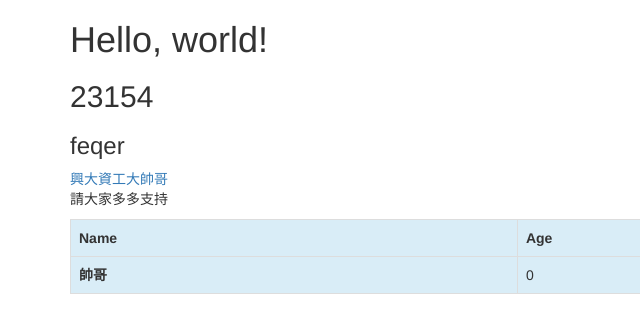
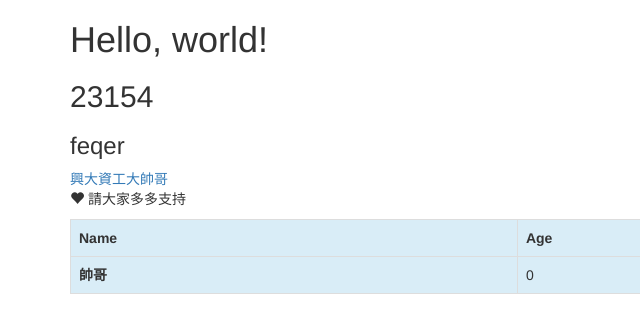
Before and after one commit to smallhand/smallhand.github.io, a plain HTML site: page 20141030.html in a window 1280 px wide. Shown: the full height of the page, 0-640 px from the left. Drawn offline with nearby package versions, Linux system fonts and the light colour scheme.

Commit message:
Update 20141030.html

```diff
--- a/20141030.html
+++ b/20141030.html
@@ -30,7 +30,7 @@
    		<h2>23154</h2>
    		<h3>feqer</h3>
    		<a href="https://www.facebook.com/profile.php?id=100002166662912&ref=ts&fref=ts"> 興大資工大帥哥 </a>
-   		<p>請大家多多支持</p>
+   		<p><span class="glyphicon glyphicon-heart"></span> 請大家多多支持</p>
 
    		<table class="table table-bordered table-striped">
    			<tr class="info">
@@ -49,6 +49,8 @@
 
 
 
+
+
     </div>
 
     <!-- jQuery (necessary for Bootstrap's JavaScript plugins) -->
```
